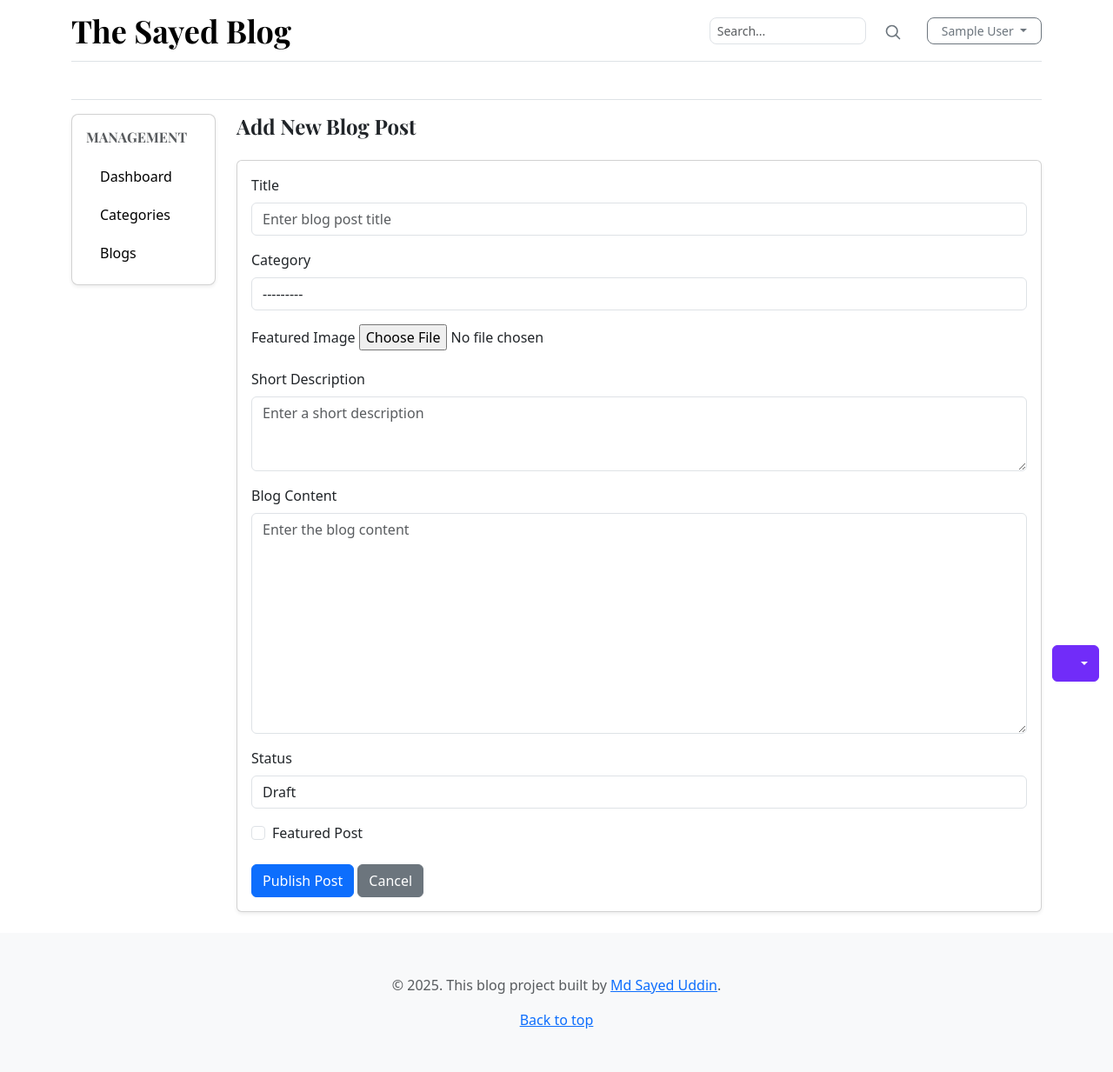
After one commit to SayedUddinRayhan/django-blog-platform, a Django app: page /dashboard/blogposts/add/ in a window 1280 px wide. The commit adds this page. Shown: the whole page at 87% size. Run offline with Django 5.2, Linux system fonts and the light colour scheme; the visitor is signed in with stand-in values (Sample User, id 1); data that the repository does not hold is empty; some libraries are stand-ins or nearby versions.

Commit message:
Add create blogpost feature

```diff
--- a/blog/models.py
+++ b/blog/models.py
@@ -1,5 +1,6 @@
 from django.db import models
 from django.contrib.auth.models import User
+from django.utils.text import slugify
 
 class Category(models.Model):
     name = models.CharField(max_length=100, unique=True)
@@ -27,6 +28,21 @@ class BlogPost(models.Model):
     created_at = models.DateTimeField(auto_now_add=True)
     updated_at = models.DateTimeField(auto_now=True)
 
+    # Dashboard theke blogpost add korar jonno slug auto-generate korar method
+    def save(self, *args, **kwargs):
+        if not self.slug:
+            base_slug = slugify(self.title)
+            slug = base_slug
+            count = 1
+
+            while BlogPost.objects.filter(slug=slug).exists():
+                slug = f"{base_slug}-{count}"
+                count += 1
+
+            self.slug = slug
+
+        super().save(*args, **kwargs)
+
     def __str__(self):
         return self.title
 
--- a/dashboard/forms.py
+++ b/dashboard/forms.py
@@ -1,5 +1,5 @@
 from django import forms
-from blog.models import Category
+from blog.models import Category, BlogPost
 
 
 class CategoryForm(forms.ModelForm):
@@ -18,3 +18,51 @@ class CategoryForm(forms.ModelForm):
         labels = {
             'name': 'Category Name',
         }
+
+class BlogPostForm(forms.ModelForm):
+    class Meta:
+        model = BlogPost
+        fields = ['title', 'category', 'featured_image', 'short_description', 'blog_body', 'status', 'is_featured']
+        widgets = {
+            'title': forms.TextInput(
+                attrs={
+                    'class': 'form-control',
+                    'placeholder': 'Enter blog post title',
+                    'autocomplete': 'off',
+                }
+            ),
+            'category': forms.Select(
+                attrs={
+                    'class': 'form-control',
+                }
+            ),
+            'featured_image': forms.ClearableFileInput(
+                attrs={
+                    'class': 'form-control-file',
+                }
+            ),
+            'short_description': forms.Textarea(
+                attrs={
+                    'class': 'form-control',
+                    'placeholder': 'Enter a short description',
+                    'rows': 3,
+                }
+            ),
+            'blog_body': forms.Textarea(
+                attrs={
+                    'class': 'form-control',
+                    'placeholder': 'Enter the blog content',
+                    'rows': 10,
+                }
+            ),
+            'status': forms.Select(
+                attrs={
+                    'class': 'form-control',
+                }
+            ),
+            'is_featured': forms.CheckboxInput(
+                attrs={
+                    'class': 'form-check-input',
+                }
+            ),
+        }
--- a/dashboard/urls.py
+++ b/dashboard/urls.py
@@ -1,5 +1,5 @@
 from django.urls import path
-from .views import DashboardView, CategoriesView, BlogPostsView, AddCategoryView
+from .views import DashboardView, CategoriesView, BlogPostsView, AddCategoryView, AddBlogPostView
 
 
 urlpatterns = [
@@ -7,4 +7,5 @@ urlpatterns = [
     path('categories/', CategoriesView.as_view(), name='categories'),
     path('categories/add/', AddCategoryView.as_view(), name='add_category'),
     path('blogposts/', BlogPostsView.as_view(), name='blogposts'),
+    path('blogposts/add/', AddBlogPostView.as_view(), name='add_blogpost'),
 ]
--- a/dashboard/views.py
+++ b/dashboard/views.py
@@ -3,7 +3,9 @@ from django.views import View
 from django.contrib.auth.mixins import LoginRequiredMixin
 from blog.models import Category, BlogPost
 from django.contrib.auth.models import User
-from .forms import CategoryForm
+from .forms import CategoryForm, BlogPostForm
+
+
 class DashboardView(LoginRequiredMixin, View):
     def get(self, request):
         user = request.user
@@ -54,3 +56,26 @@ class BlogPostsView(LoginRequiredMixin, View):
             'posts': posts,
         }
         return render(request, 'dashboard/blogposts.html', context)
+
+class AddBlogPostView(LoginRequiredMixin, View):
+    def get(self, request):
+        form = BlogPostForm()
+
+        context = {
+            'form': form,
+        }
+
+        return render(request, 'dashboard/add_blogpost.html', context)
+
+    def post(self, request):
+        form = BlogPostForm(request.POST, request.FILES)
+        if form.is_valid():
+            blog_post = form.save(commit=False)
+            blog_post.author = request.user
+            blog_post.save()
+            return redirect('blogposts')
+
+        context = {
+            'form': form,
+        }
+        return render(request, 'dashboard/add_blogpost.html', context)
--- a/static/css/blog.css
+++ b/static/css/blog.css
@@ -37,8 +37,3 @@ h1, h2, h3, h4, h5, h6 {
   margin-bottom: 1.25rem;
   color: #727272;
 }
-
-
-#id_password {
-    padding-right: 3rem;
-}
--- /dev/null
+++ b/templates/dashboard/add_blogpost.html
@@ -0,0 +1,97 @@
+{% extends 'base.html' %}
+{% block title %}Add Blog Post{% endblock %}
+
+{% block content %}
+<div class="row g-4 mb-4">
+    {% include 'dashboard/sidebar.html' %}
+        <!-- Main Content -->
+        <div class="col-md-9 col-lg-10">
+
+            <h4 class="mb-4">Add New Blog Post</h4>
+
+            <div class="card shadow-sm">
+                <div class="card-body">
+
+                    <form method="POST" enctype="multipart/form-data">
+                        {% csrf_token %}
+
+                        <!-- Title -->
+                        <div class="mb-3">
+                            <label class="form-label">Title</label>
+                            {{ form.title }}
+                            {% if form.title.errors %}
+                                <small class="text-danger">{{ form.title.errors }}</small>
+                            {% endif %}
+                        </div>
+
+                        <!-- Category -->
+                        <div class="mb-3">
+                            <label class="form-label">Category</label>
+                            {{ form.category }}
+                            {% if form.category.errors %}
+                                <small class="text-danger">{{ form.category.errors }}</small>
+                            {% endif %}
+                        </div>
+
+                        <!-- Featured Image -->
+                        <div class="mb-3">
+                            <label class="form-label">Featured Image</label>
+                            {{ form.featured_image }}
+                            {% if form.featured_image.errors %}
+                                <small class="text-danger">{{ form.featured_image.errors }}</small>
+                            {% endif %}
+                        </div>
+
+                        <!-- Short Description -->
+                        <div class="mb-3">
+                            <label class="form-label">Short Description</label>
+                            {{ form.short_description }}
+                            {% if form.short_description.errors %}
+                                <small class="text-danger">{{ form.short_description.errors }}</small>
+                            {% endif %}
+                        </div>
+
+                        <!-- Blog Body -->
+                        <div class="mb-3">
+                            <label class="form-label">Blog Content</label>
+                            {{ form.blog_body }}
+                            {% if form.blog_body.errors %}
+                                <small class="text-danger">{{ form.blog_body.errors }}</small>
+                            {% endif %}
+                        </div>
+
+                        <!-- Status -->
+                        <div class="mb-3">
+                            <label class="form-label">Status</label>
+                            {{ form.status }}
+                            {% if form.status.errors %}
+                                <small class="text-danger">{{ form.status.errors }}</small>
+                            {% endif %}
+                        </div>
+
+                        <!-- Featured -->
+                        <div class="mb-3 form-check">
+                            {{ form.is_featured }}
+                            <label class="form-check-label">
+                                Featured Post
+                            </label>
+                        </div>
+
+                        <!-- Submit -->
+                        <div class="mt-4">
+                            <button type="submit" class="btn btn-primary">
+                                Publish Post
+                            </button>
+                            <a href="{% url 'blogposts' %}" class="btn btn-secondary">
+                                Cancel
+                            </a>
+                        </div>
+
+                    </form>
+
+                </div>
+            </div>
+
+        </div>
+</div>
+{% endblock %}
--- a/templates/dashboard/blogposts.html
+++ b/templates/dashboard/blogposts.html
@@ -18,7 +18,7 @@
         </p>
       </div>
 
-      <a href="#" class="btn btn-sm btn-primary">
+      <a href="{% url 'add_blogpost' %}" class="btn btn-sm btn-primary">
         Add New Post
       </a>
     </div>
```
Also changed, not shown: templates/dashboard/add_category.html (+2 -5 lines).
